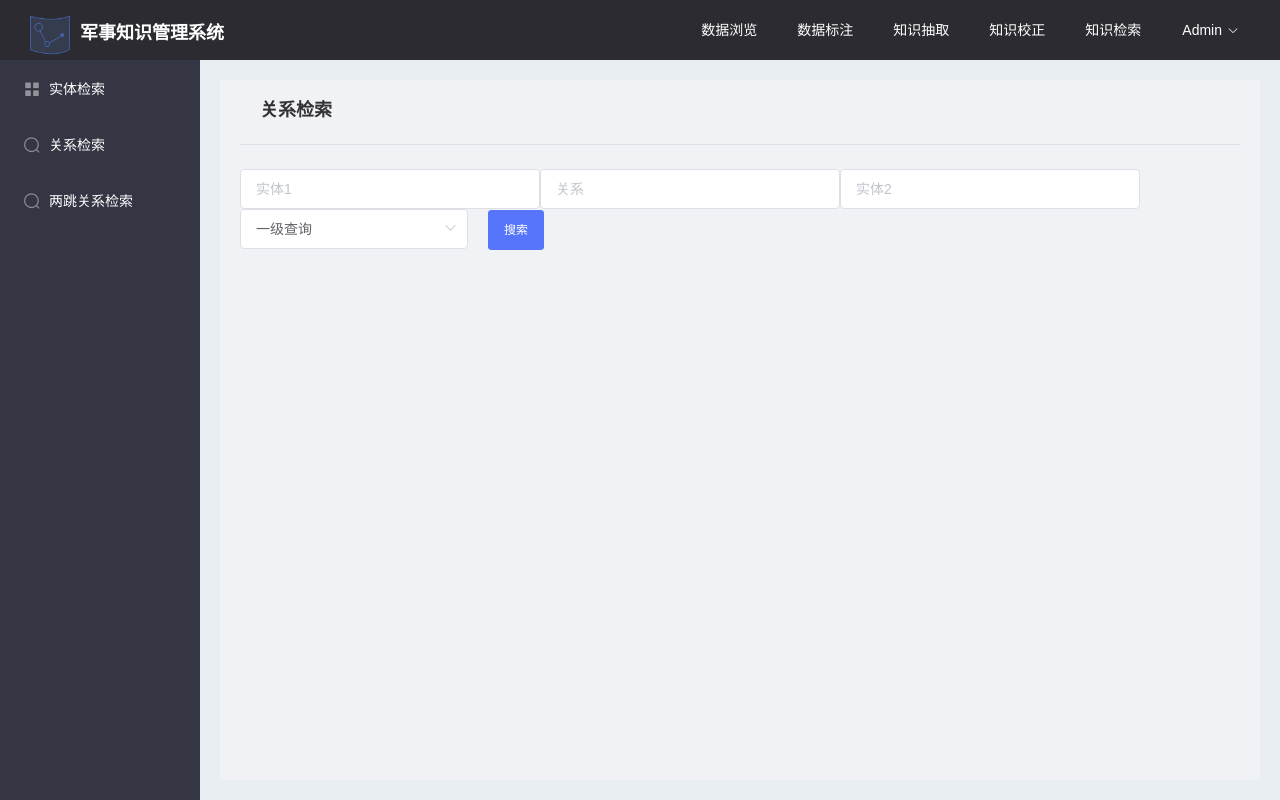
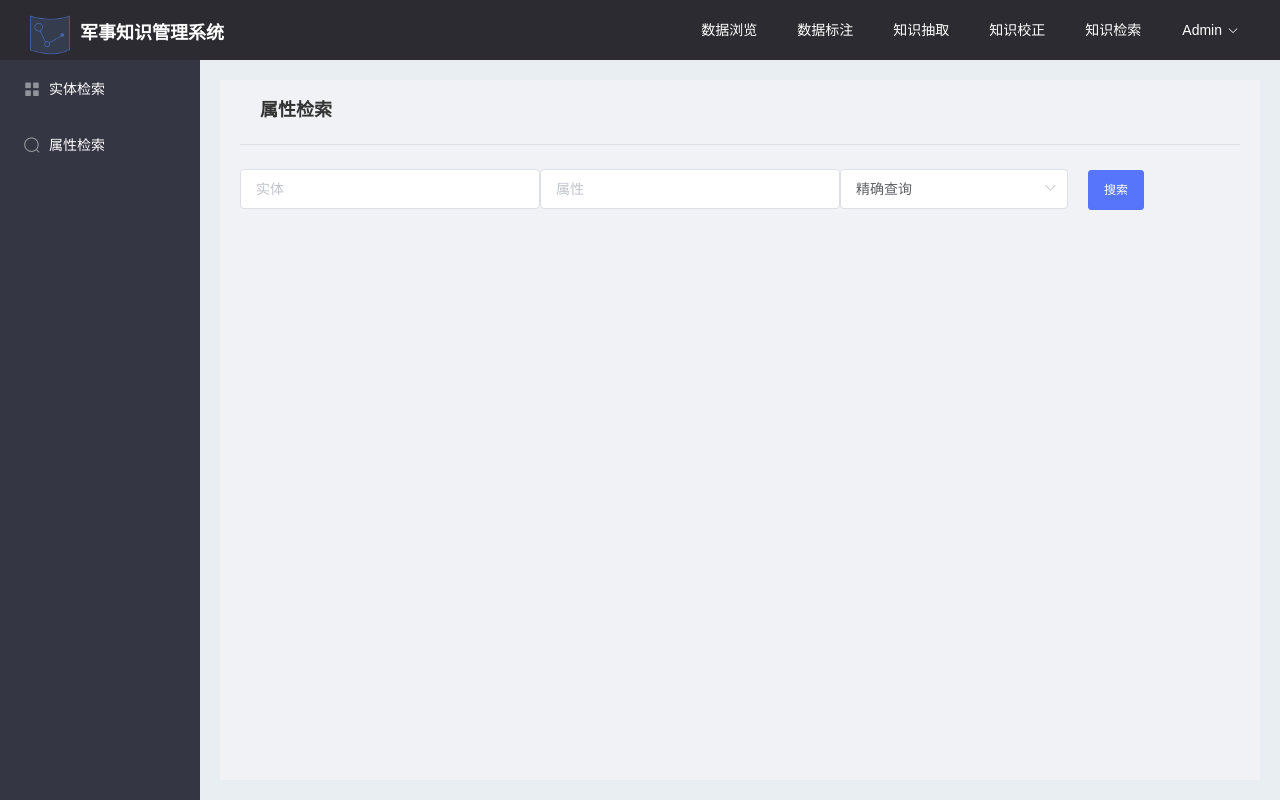
Before and after one commit to Zening-Li/KG_expert, a Vue app: page /#/relationsearch in a window 1280 px wide. Built offline with nearby package versions, Linux system fonts and the light colour scheme.

Commit message:
实体检索，属性检索

```diff
--- a/src/App.vue
+++ b/src/App.vue
@@ -105,12 +105,12 @@
             </el-menu-item>
             <el-menu-item index="/relationsearch" v-if="activeIndex==='/entitySearch'">
               <i class="el-icon-search"></i>
-              <span slot="title">关系检索</span>
+              <span slot="title">属性检索</span>
             </el-menu-item>
-            <el-menu-item index="/relationsearch2" v-if="activeIndex==='/entitySearch'">
+            <!-- <el-menu-item index="/relationsearch2" v-if="activeIndex==='/entitySearch'">
               <i class="el-icon-search"></i>
               <span slot="title">两跳关系检索</span>
-            </el-menu-item>
+            </el-menu-item> -->
           </el-menu>
         </el-aside>
         <el-main>
--- a/src/components/DataSearch/EntitySearch.vue
+++ b/src/components/DataSearch/EntitySearch.vue
@@ -95,16 +95,12 @@ export default {
       inputEntity: "",
       levelList: [
         {
-          label: "一级查询",
+          label: "精确查询",
           value: 1
         },
         {
-          label: "二级查询",
+          label: "关键词查询",
           value: 2
-        },
-        {
-          label: "三级查询",
-          value: 3
         }
       ],
       level: 1,
--- a/src/components/DataSearch/RelationSearch.vue
+++ b/src/components/DataSearch/RelationSearch.vue
@@ -4,22 +4,23 @@
     <el-main>
       <!--顶部-->
       <div class="header">
-        关系检索
+        属性检索
       </div>
       <el-divider></el-divider>
       <!--中心-->
       <!--列表页-->
       <div class="main" >
         <!--搜索栏-->
-        <el-input v-model="inputEntity1" placeholder="实体1"></el-input>
-        <el-input v-model="inputRelation" placeholder="关系"></el-input>
-        <el-input v-model="inputEntity2" placeholder="实体2"></el-input>
-        <el-select v-model="level" placeholder="请选择查询级数">
+        <el-input v-model="inputEntity1" placeholder="实体"></el-input>
+        <el-input v-model="inputRelation" :placeholder="iptPlaceholder"></el-input>
+        <!-- <el-input v-model="inputEntity2" placeholder="实体2"></el-input> -->
+        <el-select v-model="level" placeholder="请选择查询级数" @change="optionChange">
           <el-option
             v-for="item in levelList"
             :key="item.value"
             :label="item.label"
-            :value="item.value">
+            :value="item.value"
+            >
           </el-option>
         </el-select>
         <el-button style="margin-left:20px;height: 40px" class="darkBtn" size="small" @click="onSearchClick">搜索</el-button>
@@ -90,22 +91,23 @@
           tableData: [],
           searchDone:false,
           inputEntity1:'',
-          inputEntity2:'',
+          // inputEntity2:'',
           inputRelation:'',
-          levelList:[{
-            label:"一级查询",
-            value:1
-          },{
-            label:"二级查询",
-            value:2
-          },{
-            label:"三级查询",
-            value:3
-          }],
+          levelList: [
+            {
+              label: "精确查询",
+              value: 1
+            },
+            {
+              label: "关键词查询",
+              value: 2
+            }
+          ],
           level:1,
           loadingRes:false,
           searchTime:"",
           tupleNum:0,
+          iptPlaceholder: "属性",
           //图谱
           graphWidth:"100%",
           graphHeight:"100%",
@@ -113,9 +115,17 @@
       },
 
       methods:{
-
+        //select改变时触发
+        optionChange() {
+          if(this.level == 1) {
+            this.iptPlaceholder = "属性";
+          }else if(this.level == 2) {
+            this.iptPlaceholder = "属性值关键词";
+          }
+        },
+        //搜索
         onSearchClick(){
-          if(this.inputEntity1 === '' && this.inputEntity2 === '' && this.inputRelation === '' && !this.searchDone)
+          if(this.inputEntity1 === '' && this.inputRelation === '' && !this.searchDone)
           {
             return;
           }
@@ -123,7 +133,7 @@
           this.loadingRes=true;
           let Myoption = JSON.parse(JSON.stringify(option));
           //空值检索
-          if(this.inputEntity1 === '' && this.inputEntity2 === '' && this.inputRelation === '')
+          if(this.inputEntity1 === '' && this.inputRelation === '')
           {
             myChart= echarts.init(document.getElementById('kgPic'));
             // 绘制图表
@@ -135,7 +145,7 @@
           /*逻辑和实体检索类似*/
           let fd = new FormData();
           fd.append("entity1",this.inputEntity1);
-          fd.append("entity2",this.inputEntity2);
+          // fd.append("entity2",this.inputEntity2);
           fd.append("relation",this.inputRelation);
           fd.append("number",this.level);
           this.$http.post('http://39.102.71.123:23352/neo/search_relation',fd).then((res) =>
@@ -170,13 +180,13 @@
                         category: 3
                       });
                     }
-                    else if(tmp.entity1===this.inputEntity2){
-                      targetType2=2*j;
-                      graphPoint.push({
-                        name: tmp.entity1,
-                        category: 4
-                      });
-                    }
+                    // else if(tmp.entity1===this.inputEntity2){
+                    //   targetType2=2*j;
+                    //   graphPoint.push({
+                    //     name: tmp.entity1,
+                    //     category: 4
+                    //   });
+                    // }
                     else if(j !== 2) {
                       graphPoint.push({
                         name: tmp.entity1,
@@ -199,13 +209,13 @@
                         category: 3
                       });
                     }
-                    else if(tmp.entity2===this.inputEntity2){
-                      targetType2=2*j+1;
-                      graphPoint.push({
-                        name: tmp.entity2,
-                        category: 4
-                      });
-                    }
+                    // else if(tmp.entity2===this.inputEntity2){
+                    //   targetType2=2*j+1;
+                    //   graphPoint.push({
+                    //     name: tmp.entity2,
+                    //     category: 4
+                    //   });
+                    // }
                     else {
                       graphPoint.push({
                         name: tmp.entity2,
--- a/src/router/index.js
+++ b/src/router/index.js
@@ -9,7 +9,7 @@ import CorpusTagging from "../components/DataLabel/CorpusTag/CorpusTagging";
 import RelationalData from "../components/DataView/RelationalData";
 import EntitySearch from "../components/DataSearch/EntitySearch";
 import RelationSearch from "../components/DataSearch/RelationSearch";
-import RelationSearch2 from "../components/DataSearch/RelationSearch2";
+// import RelationSearch2 from "../components/DataSearch/RelationSearch2";
 import ExtractStruct from "../components/KnowledgeExtract/StructExtract/ExtractStruct"
 import ShowDict from "../components/KnowledgeExtract/TextExtract/ShowDict"
 import ShowOntology from "../components/KnowledgeExtract/StructExtract/ShowOntology"
@@ -86,11 +86,6 @@ export default new Router({
       component: RelationSearch,
     },
     {
-      path: '/relationsearch2',
-      name: '/relationSearch2',
-      component: RelationSearch2,
-    },
-    {
       path: '/entitymatch',
       name: 'entityMatch',
       component: EntityMatch
```
